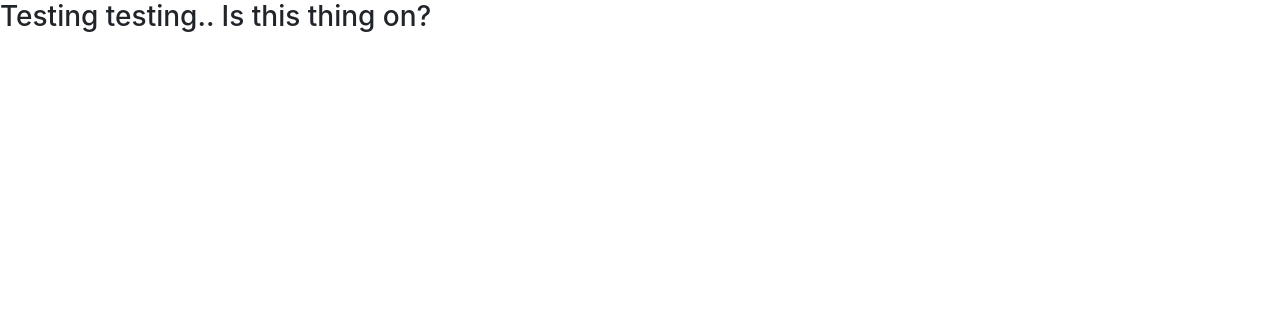
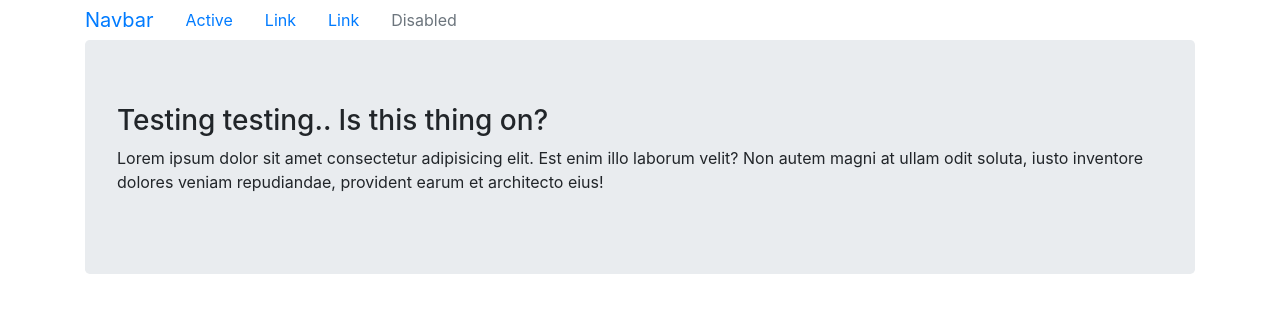
Before and after one commit to metamarcdw/portfolio, a Flask app: page / in a window 1280 px wide. Shown: the top 313 px of the page. Run offline with Flask 2, Linux system fonts and the light colour scheme; some libraries are stand-ins or nearby versions.

Commit message:
Add skeleton for a navbar and some Bootstrap containers.

```diff
--- a/server/templates/base.html
+++ b/server/templates/base.html
@@ -10,9 +10,17 @@
         <link rel="stylesheet" href="{{ url_for('static', filename='style.css') }}">
     </head>
     <body>
-
-        {% block bodyblock %}
-        {% endblock %}
+        <div class="container">
+            <nav class="nav">
+                <a class="navbar-brand" href="#">Navbar</a>
+                <a class="nav-link active" href="#">Active</a>
+                <a class="nav-link" href="#">Link</a>
+                <a class="nav-link" href="#">Link</a>
+                <a class="nav-link disabled" href="#">Disabled</a>
+            </nav>
+            {% block bodyblock %}
+            {% endblock %}
+        </div>
 
         <script src="https://code.jquery.com/jquery-3.3.1.slim.min.js" integrity="sha384-q8i/X+965DzO0rT7abK41JStQIAqVgRVzpbzo5smXKp4YfRvH+8abtTE1Pi6jizo" crossorigin="anonymous"></script>
         <script src="https://cdnjs.cloudflare.com/ajax/libs/popper.js/1.14.3/umd/popper.min.js" integrity="sha384-ZMP7rVo3mIykV+2+9J3UJ46jBk0WLaUAdn689aCwoqbBJiSnjAK/l8WvCWPIPm49" crossorigin="anonymous"></script>
--- a/server/templates/test.html
+++ b/server/templates/test.html
@@ -1,5 +1,8 @@
 {% extends "base.html" %}
 
 {% block bodyblock %}
-        <h3>Testing testing.. Is this thing on?</h3>
+<div class="jumbotron">
+    <h3>Testing testing.. Is this thing on?</h3>
+    <p>Lorem ipsum dolor sit amet consectetur adipisicing elit. Est enim illo laborum velit? Non autem magni at ullam odit soluta, iusto inventore dolores veniam repudiandae, provident earum et architecto eius!</p>
+</div>
 {% endblock %}
```
